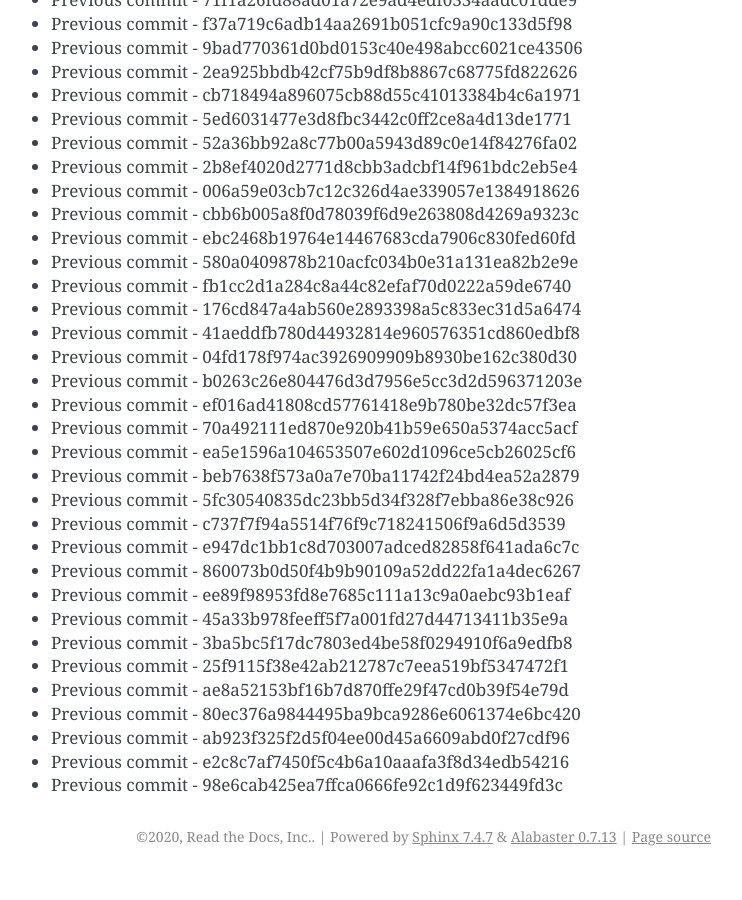
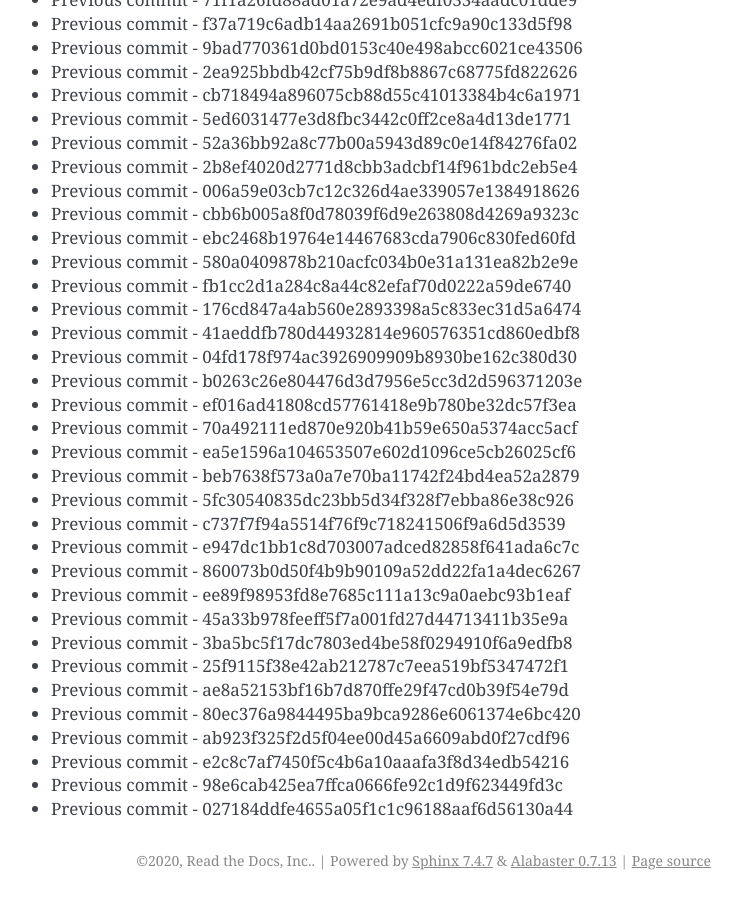
Before and after one commit to readthedocs/rtd-git-stresstest, a Sphinx documentation site: the page built from docs/updates.rst, in a window 1280 px wide and 900 px high, scrolled down 67715 px. Shown: the whole window, without its empty margins (399-1141 px from the left). Built offline with Sphinx 7.4.7, drawn with Linux system fonts in a browser that asks for light colours; before the commit the page ends 68591 px from its top, so only the background shows below that.

Commit message:
Generating commit from previous: 027184ddfe4655a05f1c1c96188aaf6d56130a44

```diff
--- a/docs/updates.rst
+++ b/docs/updates.rst
@@ -2877,3 +2877,4 @@ It can be tested for any performance characteristics.
 * Previous commit - ab923f325f2d5f04ee00d45a6609abd0f27cdf96
 * Previous commit - e2c8c7af7450f5c4b6a10aaafa3f8d34edb54216
 * Previous commit - 98e6cab425ea7ffca0666fe92c1d9f623449fd3c
+* Previous commit - 027184ddfe4655a05f1c1c96188aaf6d56130a44
```
